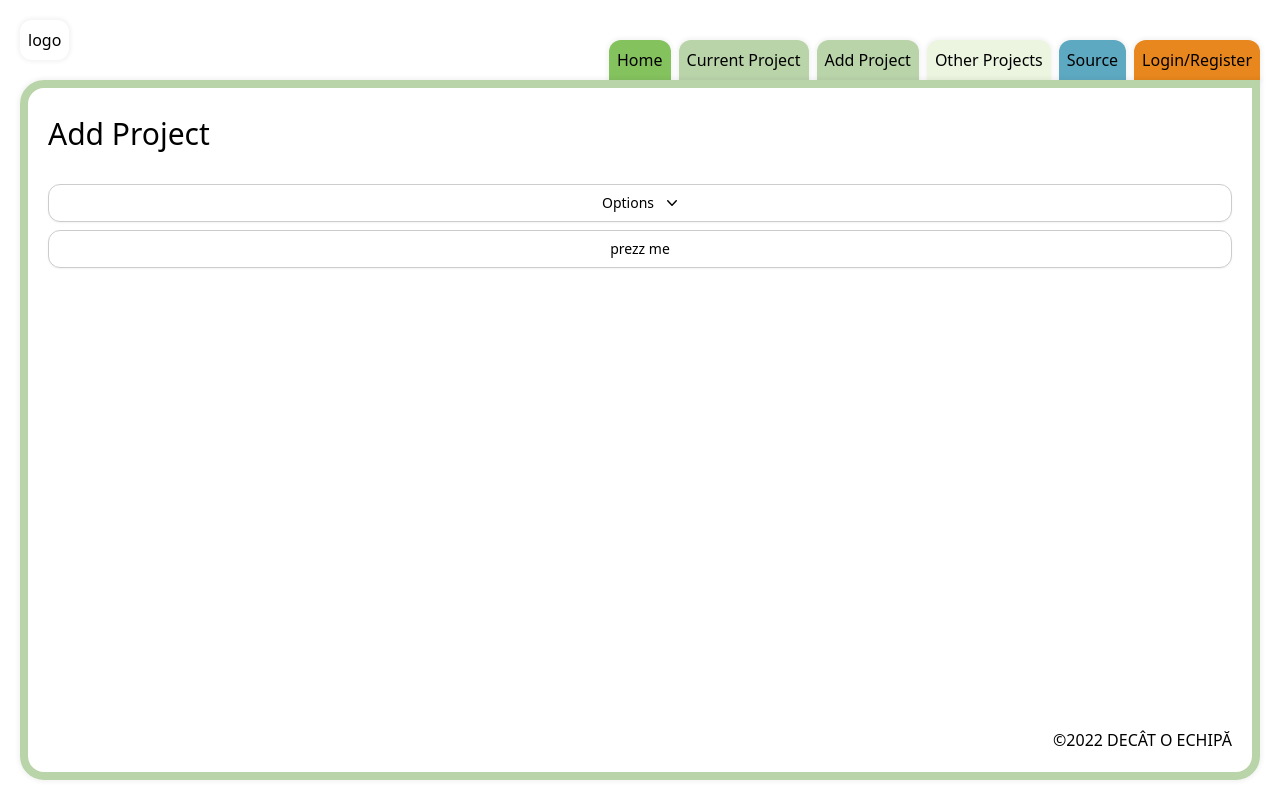
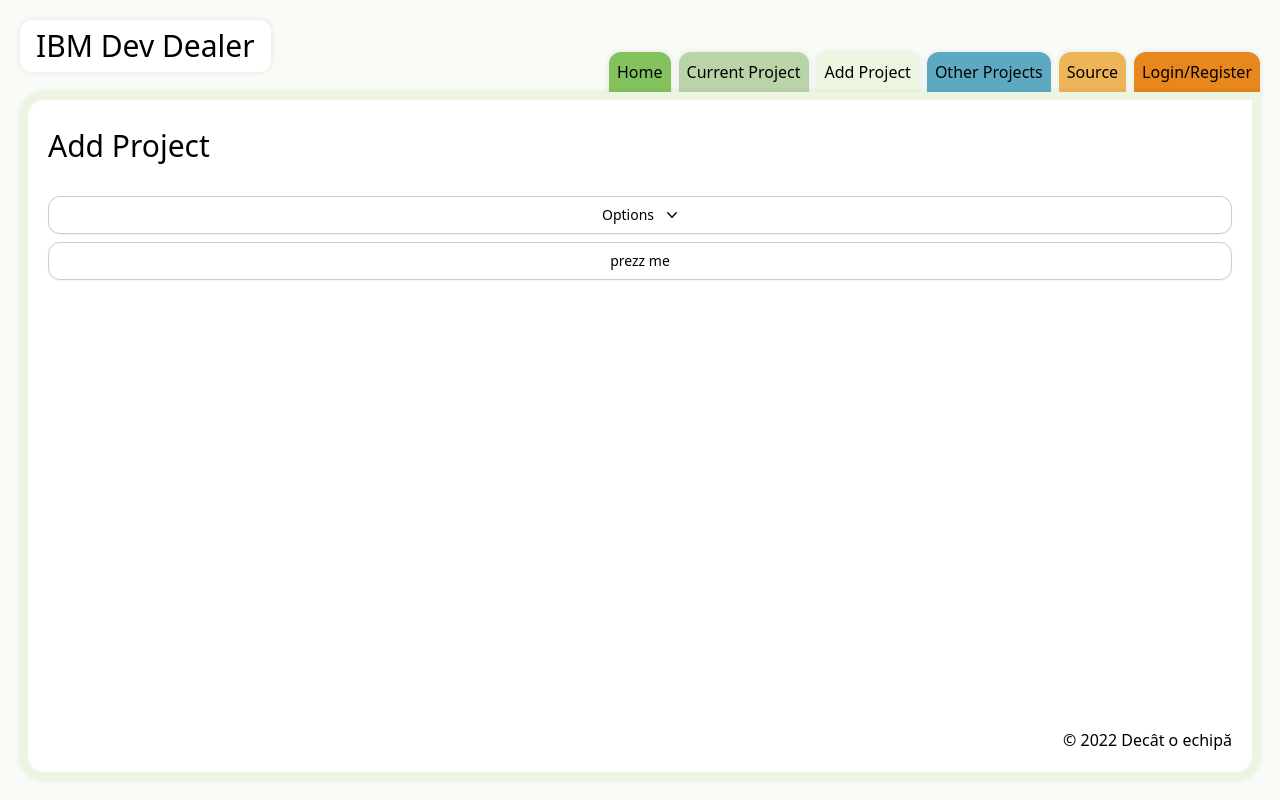
Before and after one commit to IBM-Dev-Dealer/frontend, a Next.js app: page /add-project in a window 1280 px wide. Built offline with nearby package versions, Linux system fonts and the light colour scheme.

Commit message:
Devdealer 11/create dropdown add color function (#12)
* .

* add colorization function to nav

* .

Co-authored-by: Dragos-Bocancea <dragos.bocancea@ibm.com>

```diff
--- a/components/atoms/Dropdown/Dropdown.jsx
+++ b/components/atoms/Dropdown/Dropdown.jsx
@@ -1,14 +1,15 @@
 /* eslint-disable max-len */
-import { Fragment } from 'react';
+import { Fragment, useState } from 'react';
 import { Menu, Transition } from '@headlessui/react';
 import { ChevronDownIcon } from '@heroicons/react/20/solid';
 import { classNames } from '../../../utils/utils';
 
-const Dropdown = ({ list, listPosition }) => {
+const Dropdown = ({ list, listPosition, value }) => {
+  const [selectedItem, setSelectedItem] = useState(value ?? null);
   return (
     <Menu as='div' className='relative inline-block text-left w-full'>
       <Menu.Button className='inline-flex w-full justify-center rounded-xl border border-gray-300 bg-white px-4 py-2 text-sm font-medium text-gray-700 shadow-sm hover:bg-gray-50 focus:outline-none focus:ring-2 focus:ring-indigo-500 focus:ring-offset-2 focus:ring-offset-gray-100'>
-        Options
+        {!selectedItem ? 'Options' : selectedItem.label}
         <ChevronDownIcon className='-mr-1 ml-2 h-5 w-5' aria-hidden='true' />
       </Menu.Button>
 
@@ -32,7 +33,13 @@ const Dropdown = ({ list, listPosition }) => {
                 <Menu.Item as='div' key={listItem.label} className='overflow-hidden'>
                   {({ active }) => (
                     <div
-                      href='#'
+                      role='presentation'
+                      onClick={() => {
+                        setSelectedItem(listItem);
+                      }}
+                      onKeyDown={() => {
+                        setSelectedItem(listItem);
+                      }}
                       className={classNames(
                         active ? 'bg-gray-100 text-gray-900' : 'text-gray-700',
                         'block px-4 py-2 text-sm hover:bg-transparent-light-green-50 cursor-pointer overflow-hidden',
--- a/components/page-components/Layout/Layout.jsx
+++ b/components/page-components/Layout/Layout.jsx
@@ -2,14 +2,48 @@ import Head from 'next/head';
 import Link from 'next/link';
 import { useRouter } from 'next/router';
 
-import { ROUTES, getPageBackground, getTitle } from '../../../utils/utils';
+import { ROUTES, colorizeJSXArray, getTitle } from '../../../utils/utils';
 
 import styles from './Layout.module.scss';
 
 const Layout = ({ logged = false, isPM = false, children }) => {
   const { pathname } = useRouter();
   const title = getTitle(pathname);
-  const pageBackground = `page${getPageBackground(pathname)}`;
+
+  const navLinks = [
+    <Link href={ROUTES.DEFAULT_PAGE} key={ROUTES.DEFAULT_PAGE}>
+      Home
+    </Link>,
+    <Link href={ROUTES.CURRENT_PROJECT} key={ROUTES.CURRENT_PROJECT}>
+      Current Project
+    </Link>,
+    <Link href={ROUTES.ADD_PROJECT} key={ROUTES.ADD_PROJECT}>
+      Add Project
+    </Link>,
+    <Link href={ROUTES.OTHER_PROJECTS} key={ROUTES.OTHER_PROJECTS}>
+      Other Projects
+    </Link>,
+    <Link href={ROUTES.SOURCE} key={ROUTES.SOURCE}>
+      Source
+    </Link>,
+    logged ? (
+      <Link href={ROUTES.PROFILE} key={ROUTES.PROFILE}>
+        Profile
+      </Link>
+    ) : null,
+    isPM ? (
+      <Link href={ROUTES.MANAGE_EMPLOYEES} key={ROUTES.MANAGE_EMPLOYEES}>
+        Manage Employees
+      </Link>
+    ) : null,
+    <Link href={ROUTES.LOG} key={ROUTES.LOG}>
+      {logged ? 'Logout' : 'Login/Register'}
+    </Link>,
+  ];
+
+  const navLinksColorized = colorizeJSXArray(navLinks);
+  const selectedLink = navLinksColorized.find((link) => link.props.href === pathname);
+  const colorIndex = selectedLink.props.className.split('Bg')[1];
 
   return (
     <>
@@ -18,42 +52,13 @@ const Layout = ({ logged = false, isPM = false, children }) => {
       </Head>
       <div className={styles.layout}>
         <header className={styles.header}>
-          <div className={styles.logoWrapper}>logo</div>
-          <nav className={styles.nav}>
-            <Link className={styles.link1} href={ROUTES.DEFAULT_PAGE}>
-              Home
-            </Link>
-            <Link className={styles.link2} href={ROUTES.CURRENT_PROJECT}>
-              Current Project
-            </Link>
-            <Link className={styles.link2} href={ROUTES.ADD_PROJECT}>
-              Add Project
-            </Link>
-            <Link className={styles.link3} href={ROUTES.OTHER_PROJECTS}>
-              Other Projects
-            </Link>
-            <Link className={styles.link4} href={ROUTES.SOURCE}>
-              Source
-            </Link>
-            {logged && (
-              <Link className={styles.link5} href={ROUTES.PROFILE}>
-                Profile
-              </Link>
-            )}
-            {isPM && (
-              <Link className={styles.link6} href={ROUTES.MANAGE_EMPLOYEES}>
-                Manage Employees
-              </Link>
-            )}
-            <Link className={styles.link7} href={ROUTES.LOG}>
-              {logged ? 'Logout' : 'Login/Register'}
-            </Link>
-          </nav>
+          <div className={styles.logoWrapper}>IBM Dev Dealer</div>
+          <nav className={styles.nav}>{navLinksColorized}</nav>
         </header>
 
-        <div className={`${styles.wrapper} ${styles[pageBackground]}`}>
+        <div className={`${styles.wrapper} mainColorBorder${colorIndex}`}>
           <div>{children}</div>
-          <footer className={styles.footer}>©2022 DECÂT O ECHIPĂ</footer>
+          <footer className={styles.footer}>© 2022 Decât o echipă</footer>
         </div>
       </div>
     </>
--- a/components/page-components/Layout/Layout.module.scss
+++ b/components/page-components/Layout/Layout.module.scss
@@ -11,7 +11,7 @@
 
   display: flex;
   flex-direction: column;
-  background: map-get($colors, "white");
+  @apply bg-transparent-light-green-10;
 }
 
 .header {
@@ -20,13 +20,11 @@
 }
 
 .logoWrapper {
-  padding: map-get($spacing, "xs");
   box-shadow: map-get($shadows, "box-small");
-  // border-radius: map-get($spacing, "s")
-  @apply rounded-xl;
   margin: map-get($spacing, "l");
   margin-left: 0;
   display: inline-flex;
+  @apply py-2 px-4 bg-white text-3xl rounded-xl;
 }
 
 .nav {
@@ -36,11 +34,7 @@
   a {
     padding: map-get($spacing, "xs");
     margin-left: map-get($spacing, "xs");
-    // border-radius: map-get($spacing, "s") map-get($spacing, "s") 0 0;
-    @apply rounded-tr-xl;
-    @apply rounded-tl-xl;
-    @apply rounded-bl-none;
-    @apply rounded-br-none;
+    @apply rounded-tr-xl rounded-tl-xl rounded-bl-none rounded-br-none;
     box-shadow: map-get($shadows, "box-small");
     user-select: none;
   }
@@ -50,12 +44,7 @@
   width: 100%;
   height: 100%;
   padding: map-get($spacing, "l");
-  // border-radius: map-get($spacing, "s")
-
-  @apply rounded-tr-none;
-  @apply rounded-tl-3xl;
-  @apply rounded-bl-3xl;
-  @apply rounded-br-3xl;
+  @apply rounded-tr-none rounded-tl-3xl rounded-bl-3xl rounded-br-3xl bg-white;
   border-top-right-radius: 0;
   display: flex;
   flex-direction: column;
@@ -63,48 +52,6 @@
   box-shadow: map-get($shadows, "box-small");
 }
 
-.link1 {
-  background: map-get($colors, "green");
-}
-.link2 {
-  background: map-get($colors, "light-green");
-}
-.link3 {
-  background: map-get($colors, "white-green");
-}
-.link4 {
-  background: map-get($colors, "blue");
-}
-.link5 {
-  background: map-get($colors, "light-mustard");
-}
-.link6 {
-  background: map-get($colors, "mustard");
-}
-.link7 {
-  background: map-get($colors, "orangeade");
-}
-.page1 {
-  border: map-get($sizing, "xs") solid map-get($colors, "green");
-}
-.page2 {
-  border: map-get($sizing, "xs") solid map-get($colors, "light-green");
-}
-.page3 {
-  border: map-get($sizing, "xs") solid map-get($colors, "white-green");
-}
-.page4 {
-  border: map-get($sizing, "xs") solid map-get($colors, "blue");
-}
-.page5 {
-  border: map-get($sizing, "xs") solid map-get($colors, "light-mustard");
-}
-.page6 {
-  border: map-get($sizing, "xs") solid map-get($colors, "mustard");
-}
-.page7 {
-  border: map-get($sizing, "xs") solid map-get($colors, "orangeade");
-}
 .footer {
   width: 100%;
   display: flex;
--- a/next.config.js
+++ b/next.config.js
@@ -1,6 +1,6 @@
 /** @type {import('next').NextConfig} */
 const nextConfig = {
   reactStrictMode: true,
-}
+};
 
-module.exports = nextConfig
+module.exports = nextConfig;
--- a/styles/_colors.scss
+++ b/styles/_colors.scss
@@ -6,11 +6,13 @@ $colors: (
     "transparent-gray-50": rgba(0, 0, 0, 0.50),
     "white-green": #ebf5df,
     "light-green": #bad4aa,
+    "transparent-light-green-10": rgba(186, 212, 170, 0.10),
     "transparent-light-green-50": rgb(186, 212, 170, 0.50),
     "green": #84c25e,
     "blue": #5ea9c2,
     "light-mustard": #d4d4aa,
     "mustard": #edb458,
+    "transparent-mustard-10": rgba(237, 180, 88, 0.10),
     "orangeade": #e8871e,
     "gray": #ccc,
 );
--- a/styles/globals.scss
+++ b/styles/globals.scss
@@ -85,3 +85,18 @@ select {
     scroll-behavior: auto !important;
   }
 }
+
+.mainColorBg1 { @apply bg-light-mustard }
+.mainColorBg2 { @apply bg-green }
+.mainColorBg3 { @apply bg-light-green }
+.mainColorBg4 { @apply bg-white-green }
+.mainColorBg5 { @apply bg-blue }
+.mainColorBg6 { @apply bg-mustard }
+.mainColorBg7 { @apply bg-orangeade }
+.mainColorBorder1 { @apply border-light-mustard border-8 }
+.mainColorBorder2 { @apply border-green border-8 }
+.mainColorBorder3 { @apply border-light-green border-8 }
+.mainColorBorder4 { @apply border-white-green border-8 }
+.mainColorBorder5 { @apply border-blue border-8 }
+.mainColorBorder6 { @apply border-mustard border-8 }
+.mainColorBorder7 { @apply border-orangeade border-8 }
--- a/tailwind.config.js
+++ b/tailwind.config.js
@@ -21,7 +21,12 @@ module.exports = {
       orangeade: '#e8871e',
       gray: '#ccc',
       'transparent-light-green-50': 'rgb(186, 212, 170, 0.5)',
+      'transparent-mustard-10': 'rgba(237, 180, 88, 0.1)',
+      'transparent-light-green-10': 'rgba(186, 212, 170, 0.10)',
     },
   },
   plugins: [],
+  experimental: {
+    applyComplexClasses: true,
+  },
 };
--- a/utils/utils.js
+++ b/utils/utils.js
@@ -8,29 +8,6 @@ export const ROUTES = {
   REGISTER: '/register',
   PROFILE: '/profile',
   MANAGE_EMPLOYEES: '/manage-employees',
-};
-
-export const getPageBackground = (currentRoute) => {
-  switch (currentRoute) {
-    case ROUTES.DEFAULT_PAGE:
-      return 1;
-    case ROUTES.CURRENT_PROJECT:
-    case ROUTES.ADD_PROJECT:
-      return 2;
-    case ROUTES.OTHER_PROJECTS:
-      return 3;
-    case ROUTES.SOURCE:
-      return 4;
-    case ROUTES.PROFILE:
-      return 5;
-    case ROUTES.MANAGE_EMPLOYEES:
-      return 6;
-    case ROUTES.LOG:
-    case ROUTES.REGISTER:
-      return 7;
-    default:
-      return;
-  }
 };
 
 export const getTitle = (route) => {
@@ -52,3 +29,24 @@ export const getTitle = (route) => {
 };
 
 export const classNames = (...classes) => classes.join(' ');
+
+export const colorizeJSXArray = (JSXElements) => {
+  let i = 0;
+  const returned = JSXElements.map((element) => {
+    if (!element) return element;
+    i++;
+    if (i === 7) {
+      i = 0;
+    }
+    return {
+      ...element,
+      props: {
+        ...element.props,
+        className: element.props.className
+          ? `${element.props.className} mainColorBg${i + 1}`
+          : `mainColorBg${i + 1}`,
+      },
+    };
+  });
+  return returned.filter((el) => el);
+};
```
